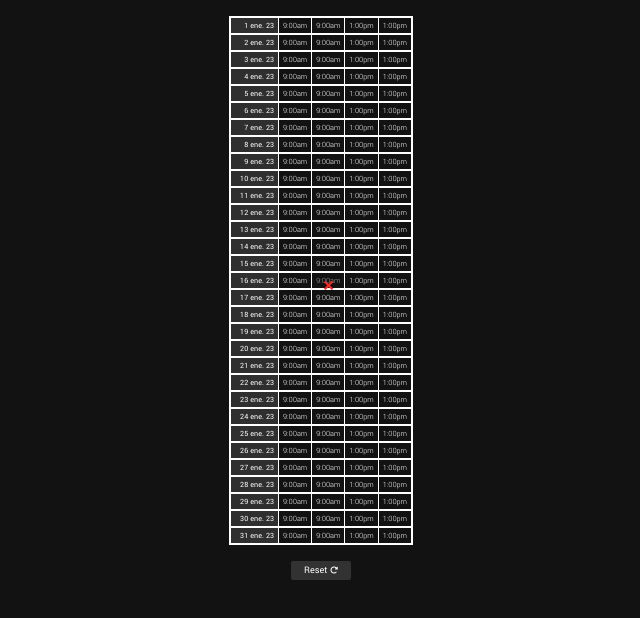
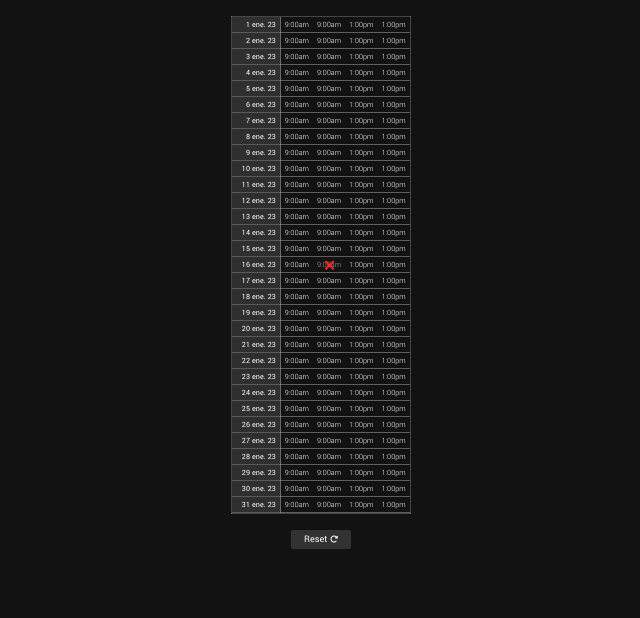
Before and after one commit to BrandonMasis/citas, a plain HTML site: page index.html in a window 1280 px wide. Both pictures are taken after a click on the element 640 px from the left and 280 px from the top of the page. Shown: the whole page, without its empty margins (319-959 px from the left). Drawn offline with Linux system fonts and the light colour scheme.

Commit message:
1px borders

```diff
--- a/style.css
+++ b/style.css
@@ -40,11 +40,12 @@ table, th, td {
   cursor: pointer;
   font-size: 0.5rem;
   border-collapse: collapse;
-  border: 1px solid white;
 }
 
 table{
   /* border: .3px solid rgba(255, 255, 255, 0.322); */
+
+  border: 1px solid rgba(255, 255, 255, 0.219);
 
 
 }
@@ -53,11 +54,17 @@ th {
   width: 3rem;
   /* border: .3px solid rgba(248, 248, 248, 0.253);
   border-left: none; */
+
+  border-right: 1px solid rgba(255, 255, 255, 0.377);
+  border-bottom: 1px solid rgba(255, 255, 255, 0.199);
+
+
+
 }
 
 td {
-  /* border-bottom: .3px solid rgba(255, 255, 255, 0.322);
-  border-left: .3px solid rgba(255, 255, 255, 0.322); */
+  border-bottom: 1px solid rgba(255, 255, 255, 0.322);
+
 }
 
 tr {
@@ -93,13 +100,13 @@ td:hover {
 }
 .marked::after {
   color: rgb(252, 40, 40);
-  font-size: 14.5px;
+  font-size: 15px;
   font-weight: bolder;
   content: "\2715";
   display: block;
   position: relative;
   font-weight: bold;
-  top: -9px;
+  top: -13px;
   right: -6px;
   height: 0px;
   z-index: 1;
```
